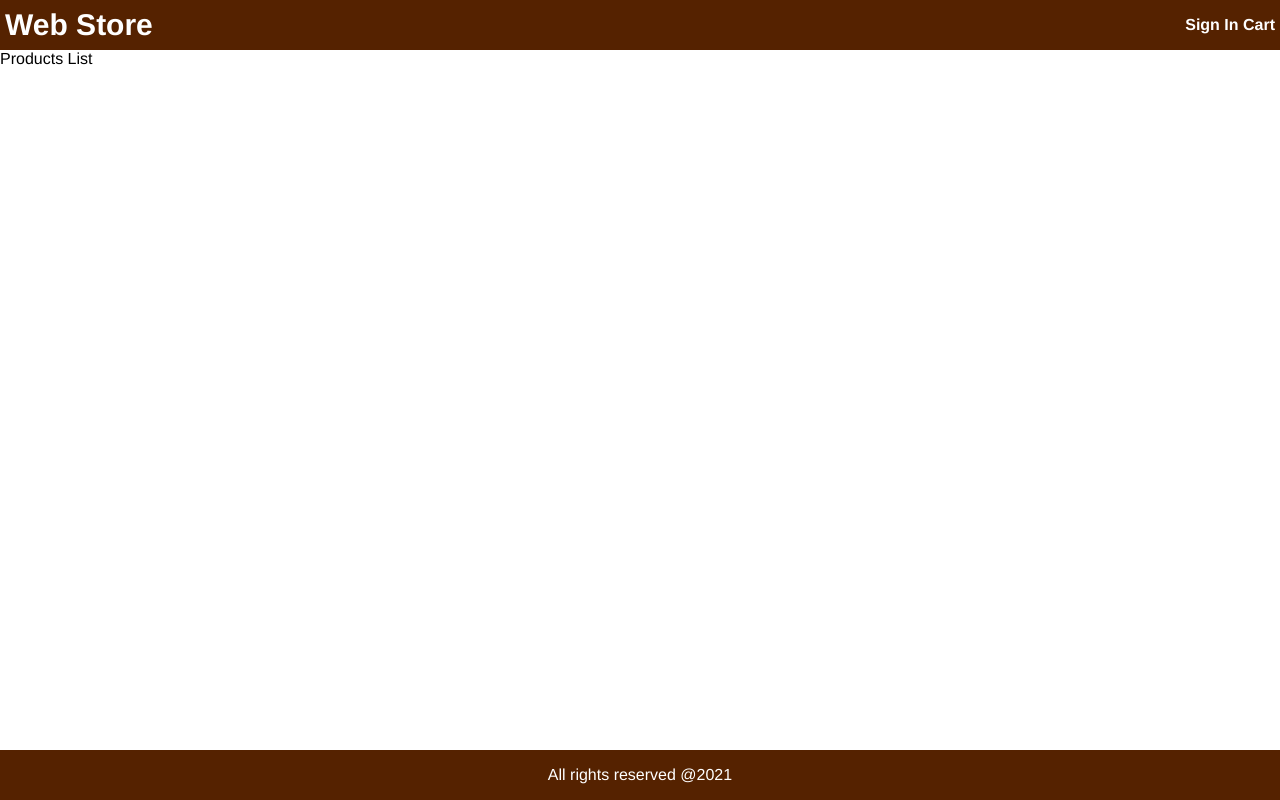
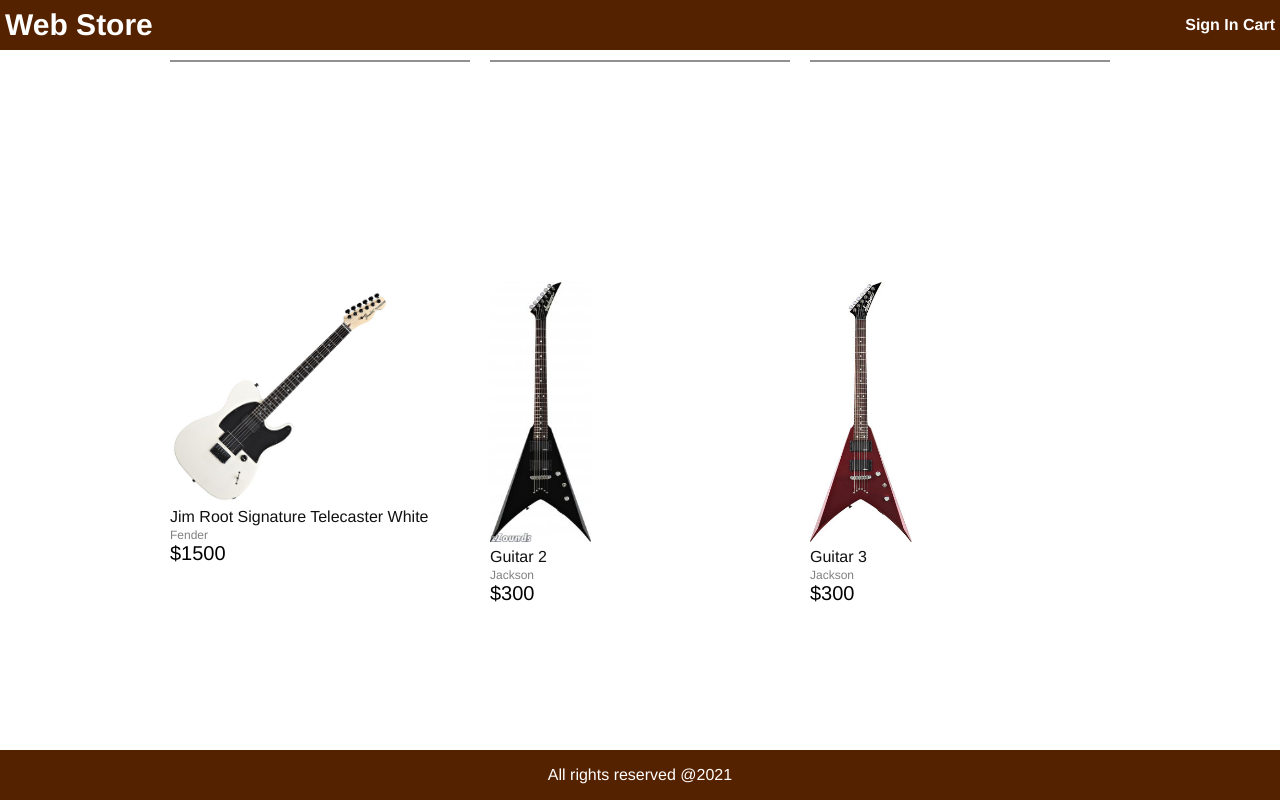
Before and after one commit to Dbirtic/Amazon-like_web_app, a website: page frontend/index.html in a window 1280 px wide. Drawn offline with Linux system fonts and the light colour scheme.

Commit message:
added some images for products and added some list items and also added css style

```diff
--- a/frontend/css/style.css
+++ b/frontend/css/style.css
@@ -10,6 +10,15 @@
     height: 100vh;
     font: 1.6rem Helvetica, Arial;
     margin: 0;
+}
+
+a{
+    text-decoration: none;
+    color: #111;
+}
+
+a:hover{
+    color: #08a010;
 }
 
 .grid-container{
@@ -50,3 +59,46 @@
     align-items: center;
     color: #ffffff;
 }
+
+/* Products */
+.products{
+    display: flex;
+    flex-wrap: wrap;
+    list-style-type: none;
+    padding: 0;
+    margin: 0;
+    justify-content: center;
+}
+.products li{
+    flex: 0 1 30rem;
+    margin: 1rem;
+    margin-bottom: 0;
+    height: 42rem;
+    border-top: 0.2rem #909090 solid;
+}
+
+.product {
+    display: flex;
+    flex-direction: column;
+    justify-content: space-around;
+    height: 100%;
+}
+
+.product img{
+    max-height: 26rem;
+    max-width: 22rem;
+    margin-top: 22rem;
+}
+
+.product-name{
+    line-height: 2.2rem;
+}
+
+.product-brand{
+    font-size: 1.2rem;
+    color: #808080;
+}
+
+.product-price{
+    font-size: 2rem;
+}
--- a/frontend/index.html
+++ b/frontend/index.html
@@ -19,7 +19,64 @@
             </div>
         </header>
         <main>
-            Products List
+            <div>
+                <ul class="products">
+                    <li>
+                        <div class="product">
+                            <a href="/#/product/1">
+                                <img src="images/product-1.jpg" alt="product 1"/>
+                            </a>
+                            <div class="product-name">
+                                <a href="/#/product/1">
+                                    Jim Root Signature Telecaster White
+                                </a>
+                            </div>
+                            <div class="product-brand">
+                                Fender
+                            </div>
+                            <div class="product-price">
+                                $1500
+                            </div>
+                        </div>
+                    </li>
+                    <li>
+                        <div class="product">
+                            <a href="/#/product/2">
+                                <img src="images/product-2.jpg" alt="product 2"/>
+                            </a>
+                            <div class="product-name">
+                                <a href="/#/product/2">
+                                    Guitar 2
+                                </a>
+                            </div>
+                            <div class="product-brand">
+                                Jackson
+                            </div>
+                            <div class="product-price">
+                                $300
+                            </div>
+                        </div>
+                    </li>
+                    <li>
+                        <div class="product">
+                            <a href="/#/product/3">
+                                <img src="images/product-3.jpg" alt="product 3"/>
+                            </a>
+                            <div class="product-name">
+                                <a href="/#/product/3">
+                                    Guitar 3
+                                </a>
+                            </div>
+                            <div class="product-brand">
+                                Jackson
+                            </div>
+                            <div class="product-price">
+                                $300
+                            </div>
+                        </div>
+                    </li>
+                </ul>
+            </div>
         </main>
         <footer>
             All rights reserved @2021
```
Also changed, not shown: frontend/images/product-1.jpg (added), frontend/images/product-2.jpg (added), frontend/images/product-3.jpg (added).
